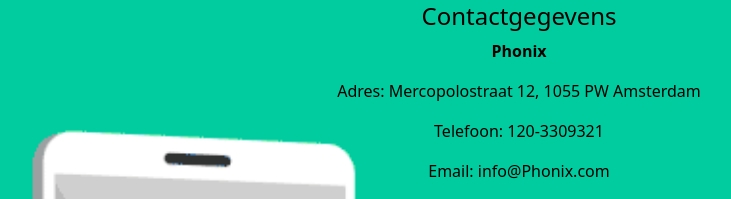
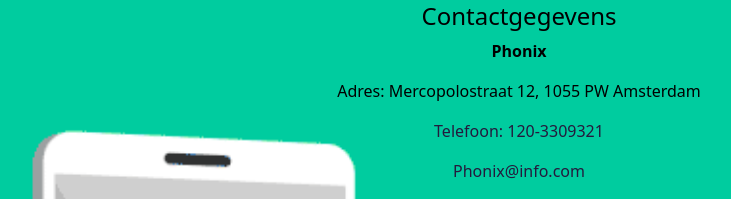
Before and after one commit to safaex/beroepsprojectleerjaar2, a PHP site: page /inloggen.php in a window 1280 px wide. Shown: the part 868-1067 px from the top of the page, without its empty margins (121-852 px from the left). Run offline with PHP 8.4, Linux system fonts and the light colour scheme.

Commit message:
Update inloggen.php

```diff
--- a/MOHAMED/beroepsproject/inloggen.php
+++ b/MOHAMED/beroepsproject/inloggen.php
@@ -67,8 +67,8 @@ if (isset($_POST['submit'])) {
     <h4>Contactgegevens</h4>
     <p><strong>Phonix</strong></p>
     <p>Adres: Mercopolostraat 12, 1055 PW Amsterdam</p>
-    <p>Telefoon: 120-3309321</p>
-    <p>Email: info@Phonix.com</p>
+    <p>  <a href="tel:+120-3309321"> Telefoon: 120-3309321</a></p>
+    <p><a href="mailto:Phonix@info.com">Phonix@info.com</a> </p>
   </footer>
 </body>
 
```
